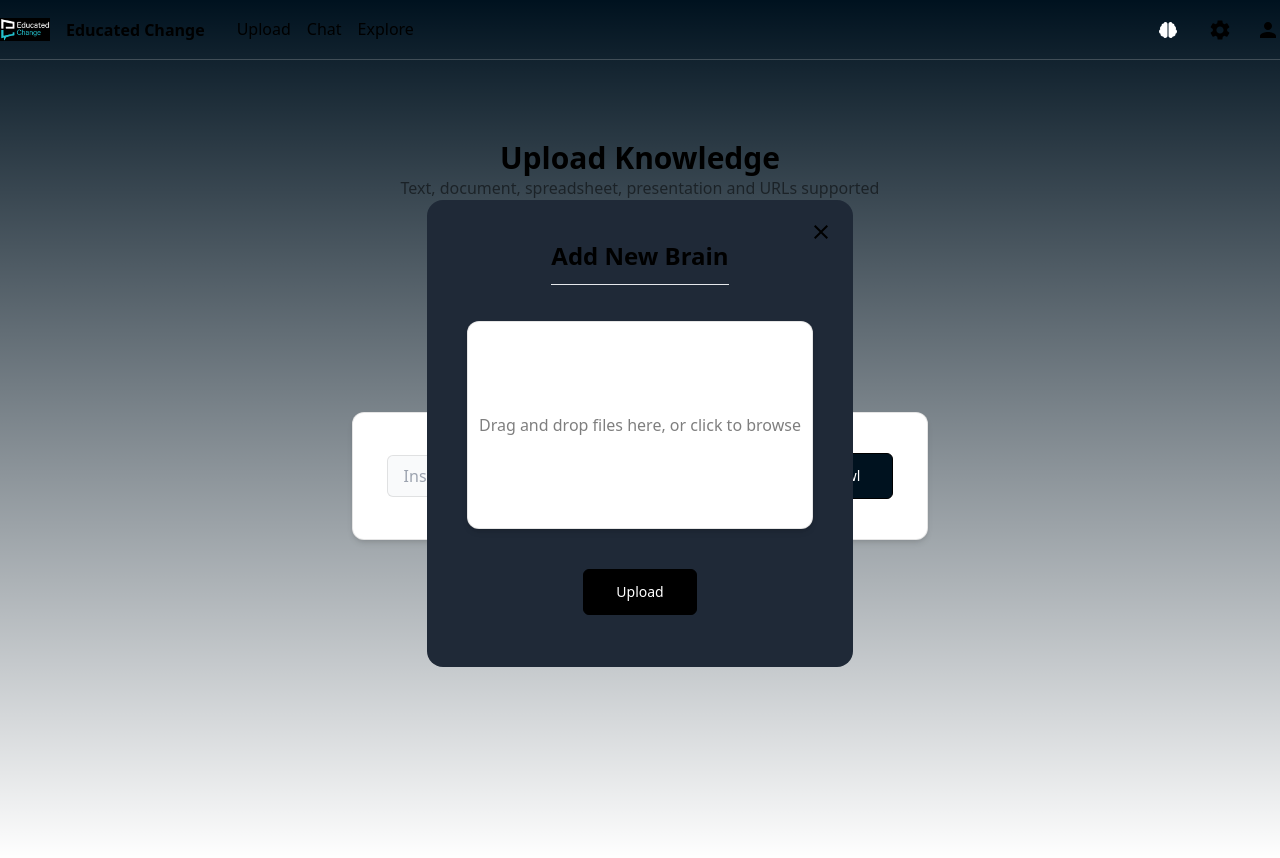
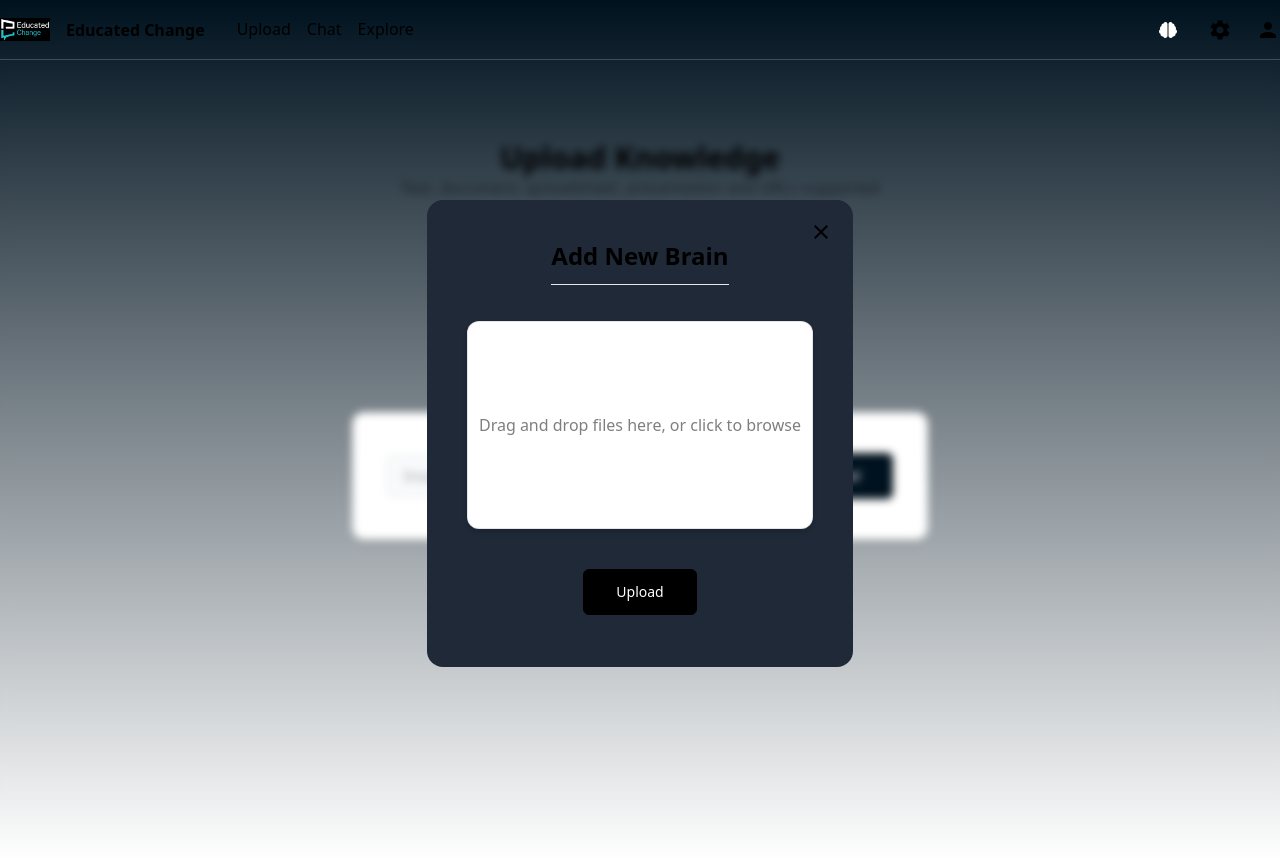
Before and after one commit to ErenYea/educationchange, a Next.js app: page /upload in a window 1280 px wide. Both pictures are taken after a click on the element 640 px from the left and 274 px from the top of the page. Built offline with nearby package versions, Linux system fonts and the light colour scheme.

Commit message:
Update FileUploader.tsx

```diff
--- a/components/FileUploader.tsx
+++ b/components/FileUploader.tsx
@@ -9,6 +9,8 @@ const FileUploader = () => {
   const [showFileUploader, toggleShowFileUploader] = useChatStore((state) => [state.showFileUploader, state.toggleShowFileUploader])
 
   return (
+    <div className="absolute inset-0 backdrop-blur-sm bg-opacity-75 backdrop-filter flex items-center justify-center">
+
         <div className="absolute bg-gray-800 p-4 rounded-2xl w-1/3 flex flex-col space-y-6 items-center justify-center left-1/3 top-1/4">
 
             <div className="text-2xl hover:bg-white/10 rounded-full p-1 cursor-pointer absolute right-4 top-4" onClick={toggleShowFileUploader}>
@@ -44,6 +46,9 @@ const FileUploader = () => {
                 </button>
                 </div>
             </section>
+
+        </div>
+
     </div>
   );
 };
```
Lines whose indentation alone changed are shown as unchanged.
